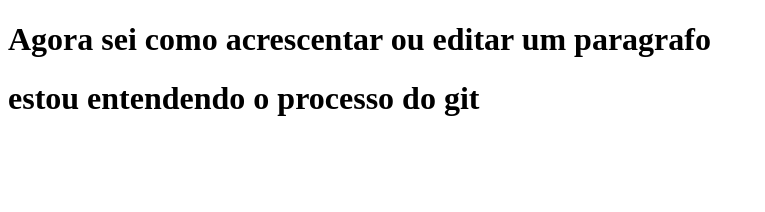
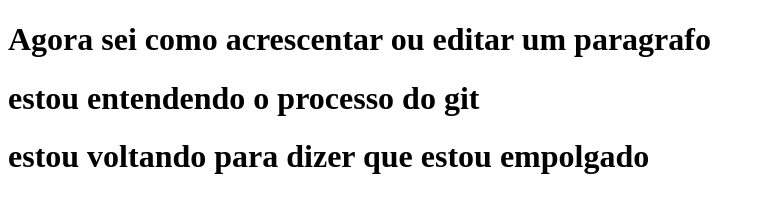
Before and after one commit to alfredofj/optrions, a plain HTML site: page index.html in a window 1280 px wide. Shown: the whole page, without its empty margins (0-765 px from the left). Drawn offline with Linux system fonts and the light colour scheme.

Commit message:
nanyamka

```diff
--- a/index.html
+++ b/index.html
@@ -8,6 +8,7 @@
 <body>
     <h1>Agora sei como acrescentar ou editar um paragrafo</h1>
     <h1> estou entendendo o processo do git</h1>
+    <h1>estou voltando para dizer que estou empolgado</h1>
 
 </body>
 </html>
```
